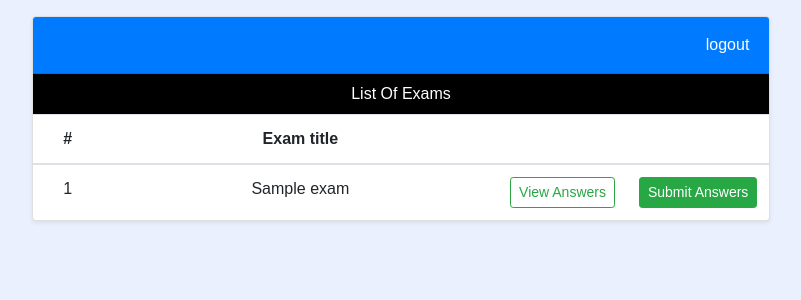
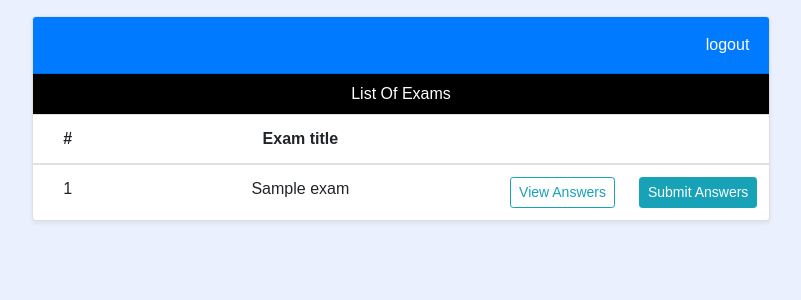
Before and after one commit to axone13/ax-exam-plus, a CodeIgniter app: the page made by application/views/exams_list.php in a window 1280 px wide. Shown: the top 300 px of the page, without its empty margins (239-1040 px from the left). Run offline with CodeIgniter, Linux system fonts and the light colour scheme; tables that the repository leaves empty or names only in its code hold one stand-in row (values such as "Sample post"); the template is opened without the code that fills it: most values are stand-ins (such as "Sample title", 1, 10 or a date in 2020); data that the repository does not hold is empty; some web fonts are replaced.

Commit message:
change buttons color

```diff
--- a/application/views/exams_list.php
+++ b/application/views/exams_list.php
@@ -57,8 +57,8 @@
 								<tr>
 									<td><?= $exam['id'] ?></td>
 									<td><?= $exam['title'] ?></td>
-									<td><a href="<?= site_url('exams/view_answers/' . $exam['id']) ?>" type="button" class="btn btn-sm btn-outline-success">View Answers</a></td>
-									<td><a href="<?= site_url('exams/submit_answers/' . $exam['id']) ?>" type="button" class="btn btn-sm btn-success">Submit Answers</a></td>
+									<td><a href="<?= site_url('exams/view_answers/' . $exam['id']) ?>" type="button" class="btn btn-sm btn-outline-info">View Answers</a></td>
+									<td><a href="<?= site_url('exams/submit_answers/' . $exam['id']) ?>" type="button" class="btn btn-sm btn-info">Submit Answers</a></td>
 								</tr>
 							<?php } ?>
 						</tbody>
--- a/application/views/submit_answers.php
+++ b/application/views/submit_answers.php
@@ -57,7 +57,7 @@
 			</div>
 
 			<div class="col-12 col-md-10 col-lg-8 mx-auto p-0 mb-5">
-				<a href="<?= site_url('exams/view_answers/' . $this->uri->segment(3)) ?>" class="btn btn-success btn-block">Go To Answers</a>
+				<a href="<?= site_url('exams/view_answers/' . $this->uri->segment(3)) ?>" class="btn btn-info btn-block">Go To Answers</a>
 			</div>
 		<?php } ?>
 
@@ -150,7 +150,7 @@
 		</form>
 
 		<div class="text-center mt-3 mb-5">
-			<a type="button" class="btn btn-outline-success" href="<?= site_url('exams/list') ?>" style="width: 200px;">Back To Exams List</a>
+			<a type="button" class="btn btn-outline-info" href="<?= site_url('exams/list') ?>" style="width: 200px;">Back To Exams List</a>
 		</div>
 	</div>
 </body>
--- a/application/views/view_answers.php
+++ b/application/views/view_answers.php
@@ -109,7 +109,7 @@
 		</div>
 
 		<div class="text-center my-5">
-			<a type="button" class="btn btn-success" href="<?= site_url('exams/list') ?>">Back To Exams List</a>
+			<a type="button" class="btn btn-info" href="<?= site_url('exams/list') ?>">Back To Exams List</a>
 		</div>
 	</div>
 </body>
```
